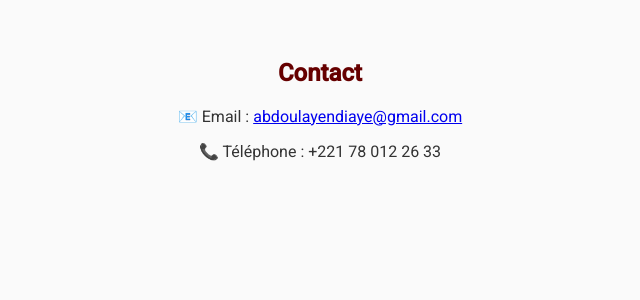
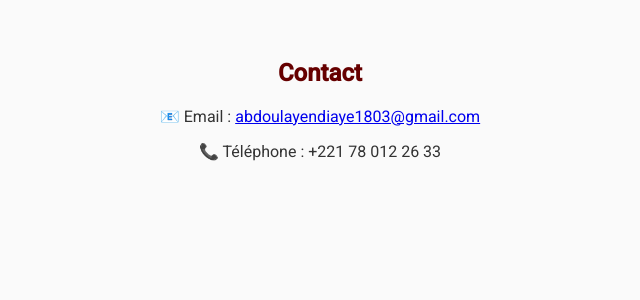
Before and after one commit to allarassemjonathan/MEDINVET, a Flask app: page / in a window 1280 px wide. Shown: the part 3433-3733 px from the top of the page, without its empty margins (320-960 px from the left). Run offline with Flask 3, Linux system fonts and the light colour scheme; data that the repository does not hold is empty; some libraries are stand-ins or nearby versions.

Commit message:
medinvet done for now

```diff
--- a/templates/index.html
+++ b/templates/index.html
@@ -386,7 +386,7 @@
   <!-- Contact -->
   <section id="contact">
     <h2>Contact</h2>
-    <p style="text-align:center;">📧 Email : <a href="mailto:abdoulayendiaye@gmail.com">abdoulayendiaye@gmail.com</a></p>
+    <p style="text-align:center;">📧 Email : <a href="mailto:abdoulayendiaye@gmail.com">abdoulayendiaye1803@gmail.com</a></p>
     <p style="text-align:center;">📞 Téléphone : +221 78 012 26 33</p>
   </section>
 
```
